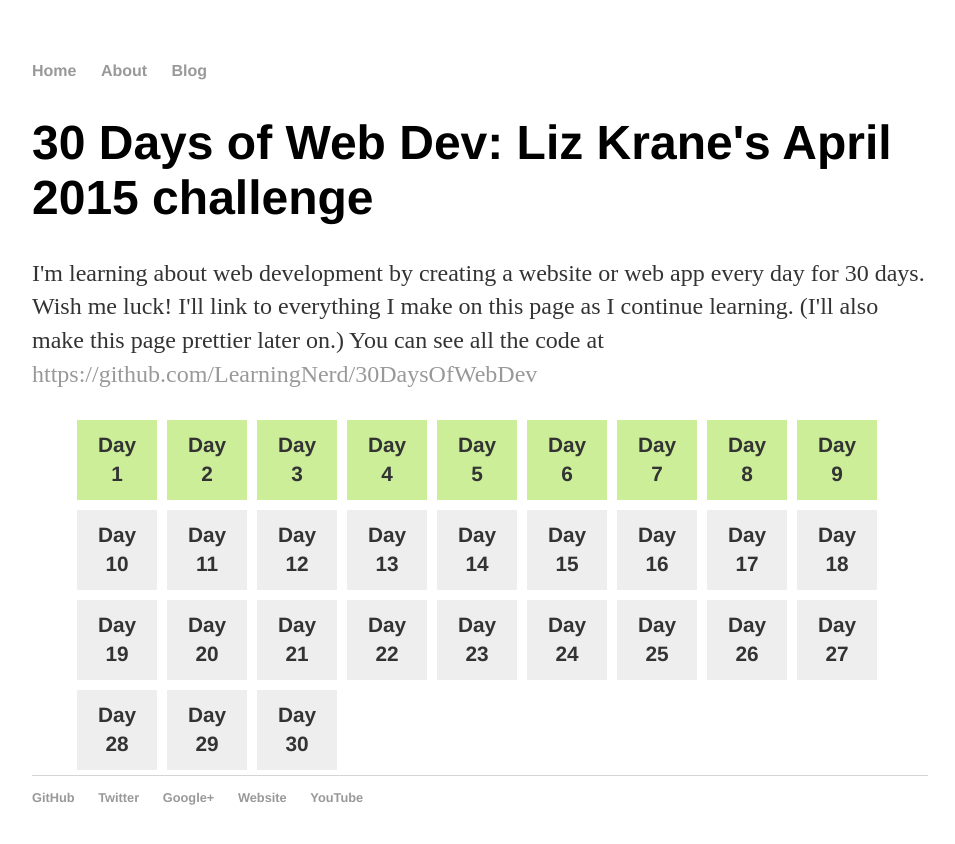
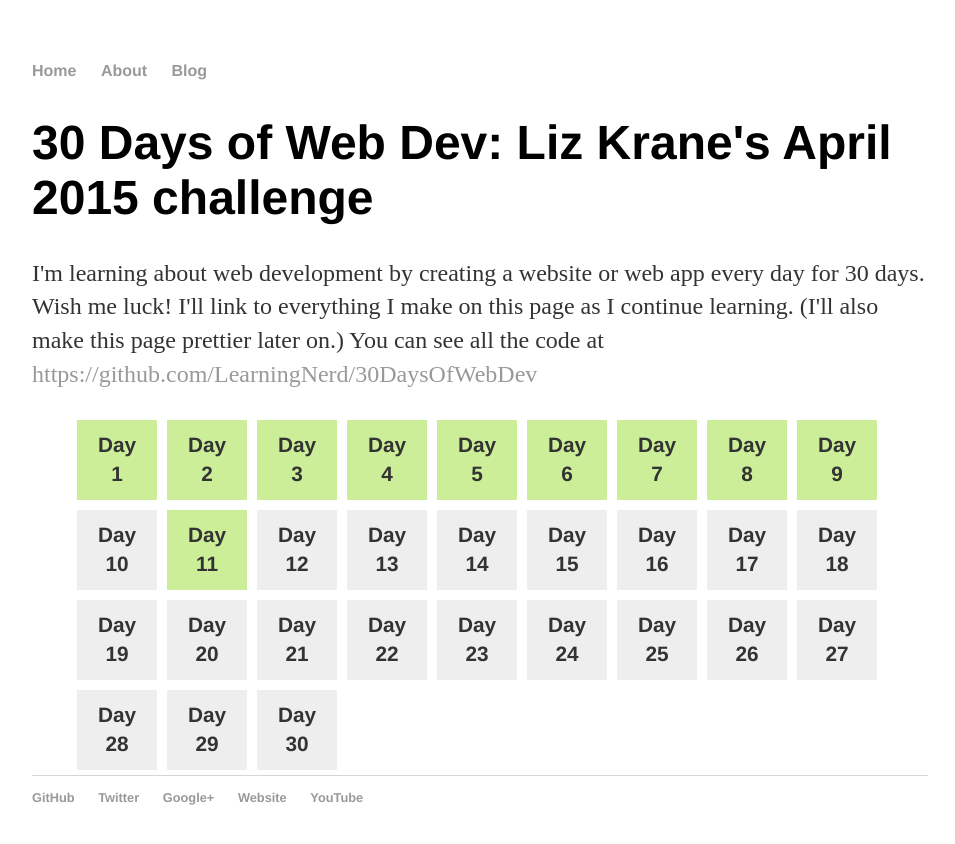
Before and after one commit to LearningNerd/30DaysOfWebDev, a Jekyll site: the page built from index.html, in a window 1280 px wide. Shown: the top 844 px of the page, without its empty margins (160-1115 px from the left). Built offline with Jekyll 4.4.1, drawn with Linux system fonts in a browser that asks for light colours.

Commit message:
Update index.html

```diff
--- a/index.html
+++ b/index.html
@@ -14,8 +14,8 @@ title: 30 Days of Web Dev - Liz Krane's April 2015 challenge
 		  <a href="day7/"><li class="done">Day <br/>7</li></a>
 		   <a href="day8/"><li class="done">Day <br/>8</li></a>
 		   <a href="day9/"><li class="done">Day <br/>9</li></a>
-		  <li>Day 10</li>
-		  <li>Day 11</li>
+		  <li class="missed">Day 10</li>
+		  <a href="day11/"><li class="done">Day <br/>11</li></a>
 		  <li>Day 12</li>
 		  <li>Day 13</li>
 		  <li>Day 14</li>
```
